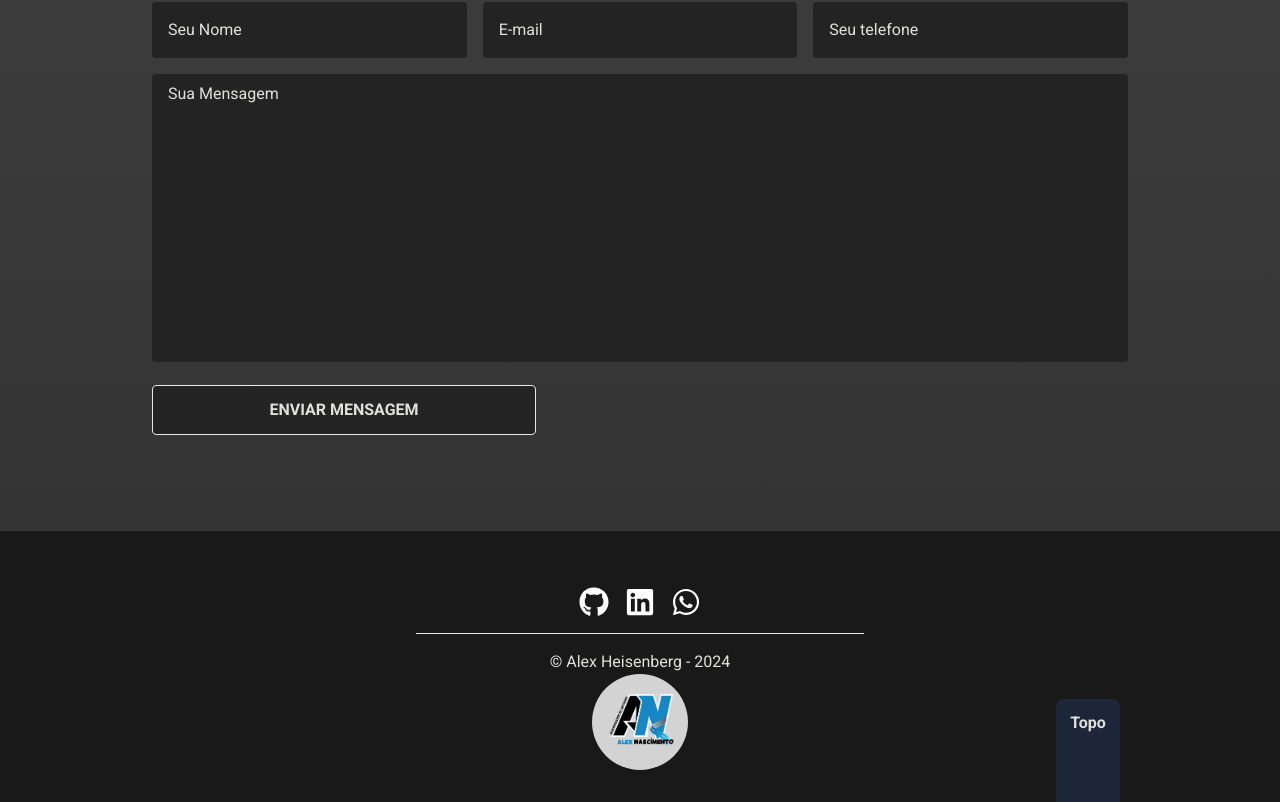
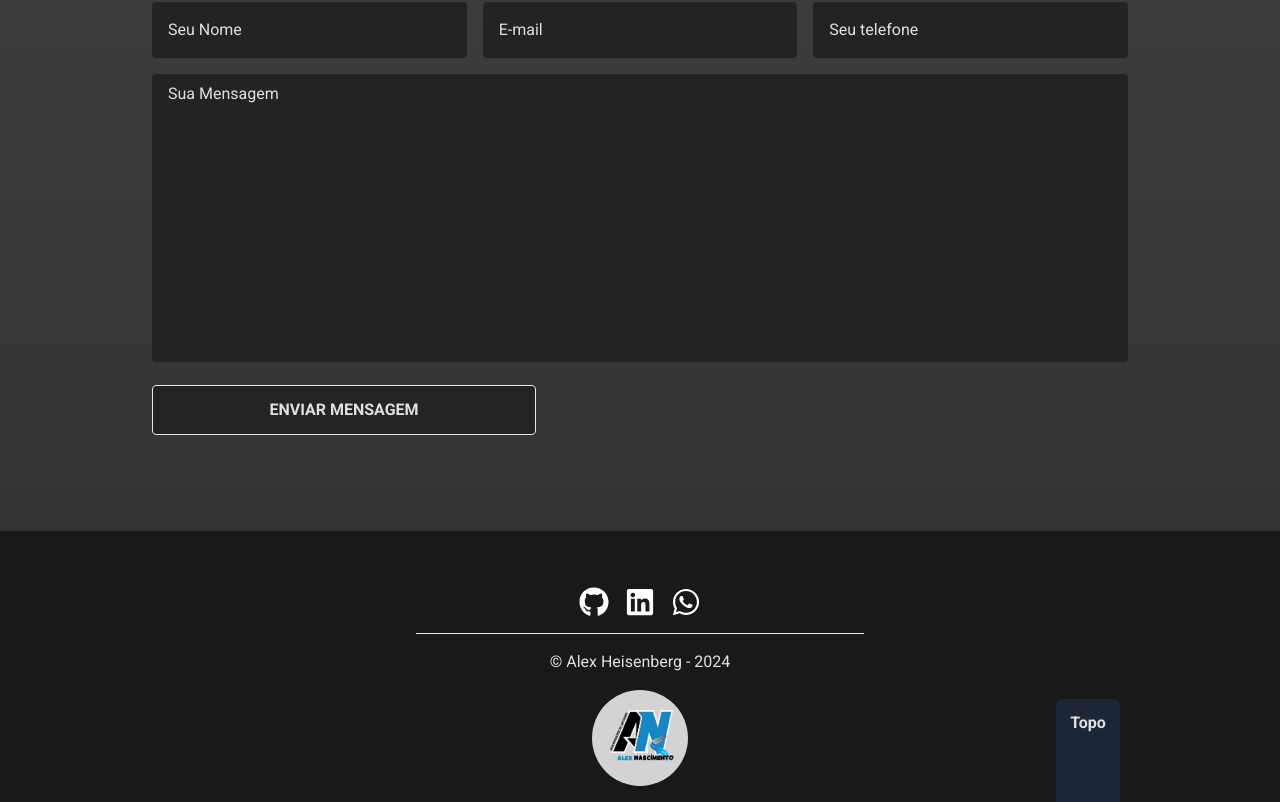
Before and after one commit to alexdev613/new-portfolio, a React (Vite) app: page / in a window 1280 px wide. Shown: the part 6566-7368 px from the top of the page. Built offline with nearby package versions, Linux system fonts and the light colour scheme.

Commit message:
feat: modificações nas posições e tamanhos das logos no header e no footer.

```diff
--- a/src/components/footer/index.tsx
+++ b/src/components/footer/index.tsx
@@ -20,7 +20,7 @@ export function Footer() {
       <hr className="bg-white w-full max-w-md m-4 mx-4" />
       <p className="text-tertiary" data-aos="fade-right" data-aos-duration="800">© Alex Heisenberg - 2024</p>
       <div className="flex justify-center mb-4">
-        <img src={logo} alt="Logo" className="absolute w-24 h-24 rounded-full"/>
+        <img src={logo} alt="Logo" className="absolute w-24 h-24 rounded-full mt-4"/>
       </div>
 
       <a
--- a/src/components/header/index.tsx
+++ b/src/components/header/index.tsx
@@ -10,7 +10,7 @@ export function Header() {
             <img
               src={logo}
               alt="Logo"
-              className='h-16 w-16 rounded-full'
+              className='h-12 w-12 rounded-full'
               data-aos="fade-down-right"
               data-aos-duration="700"
             />
```
